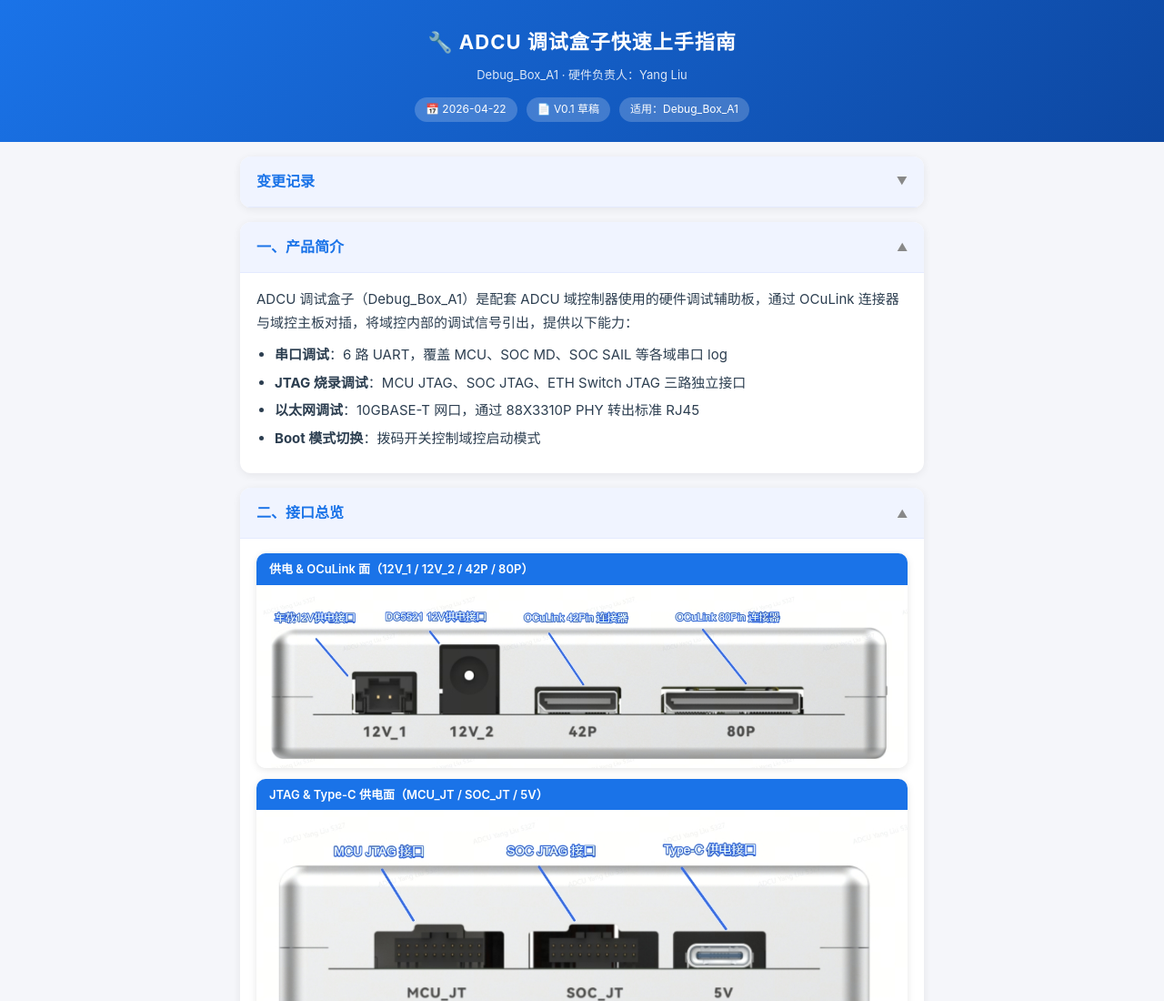
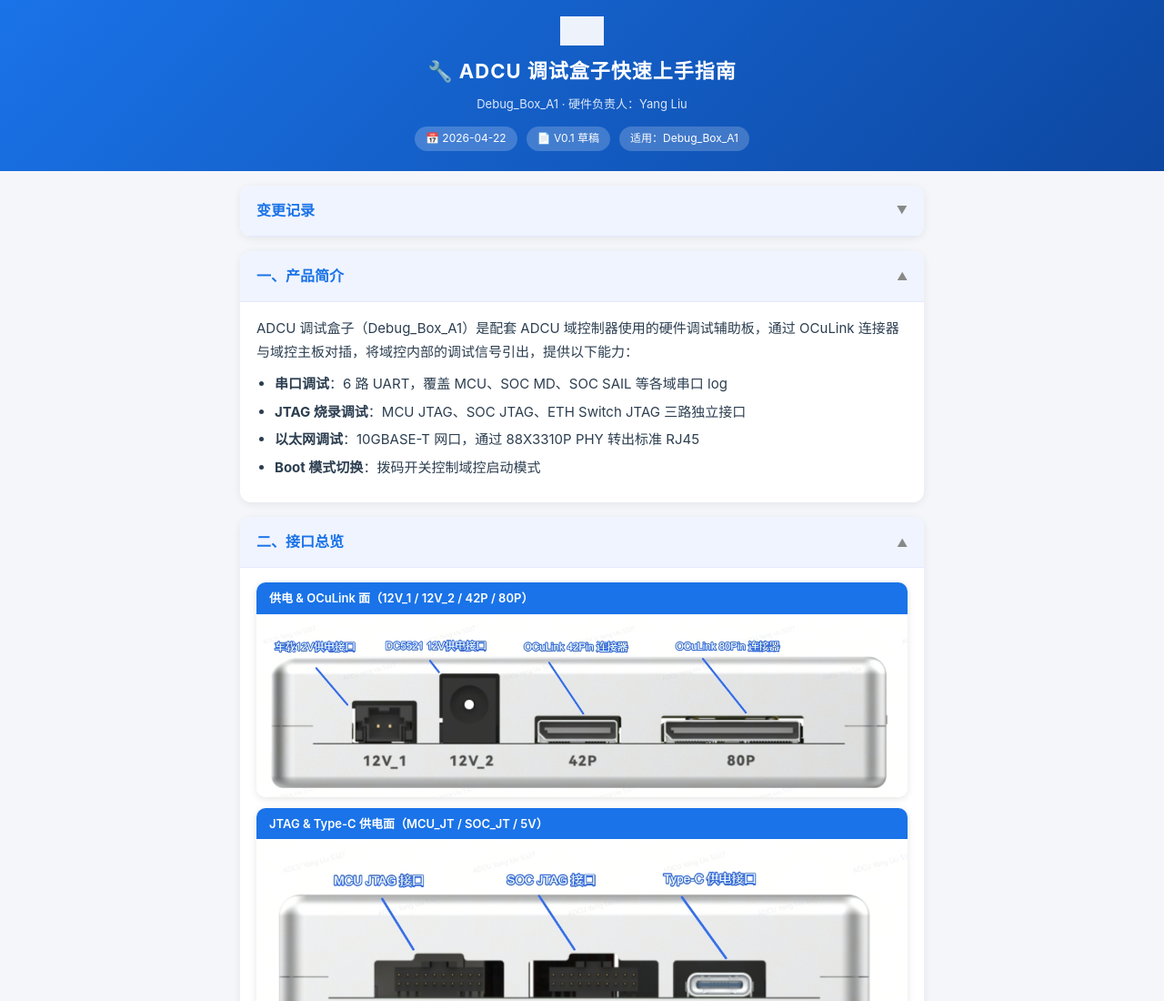
Before and after one commit to yangliu312/adcu-debug-box-guide, a plain HTML site: page index.html in a window 1280 px wide. Shown: the top 1100 px of the page at 91% size. Drawn offline with Linux system fonts and the light colour scheme.

Commit message:
Add Momenta logo to banner

```diff
--- a/index.html
+++ b/index.html
@@ -16,8 +16,17 @@
   .banner {
     background: linear-gradient(135deg, #1a73e8 0%, #0d47a1 100%);
     color: #fff;
-    padding: 28px 20px 22px;
+    padding: 18px 20px 22px;
     text-align: center;
+  }
+  .banner-logo {
+    display: block;
+    margin: 0 auto 10px;
+    height: 32px;
+    width: auto;
+    mix-blend-mode: screen;
+    filter: brightness(0) invert(1);
+    opacity: 0.92;
   }
   .banner h1 { font-size: 22px; font-weight: 700; letter-spacing: 1px; }
   .banner .subtitle { font-size: 13px; opacity: 0.85; margin-top: 6px; }
@@ -102,6 +111,7 @@
 <body>
 
 <div class="banner">
+  <img src="logo.webp" alt="Momenta" class="banner-logo">
   <h1>🔧 ADCU 调试盒子快速上手指南</h1>
   <div class="subtitle">Debug_Box_A1 · 硬件负责人：Yang Liu</div>
   <div class="badge-row">
```
Also changed, not shown: logo.webp (added).
